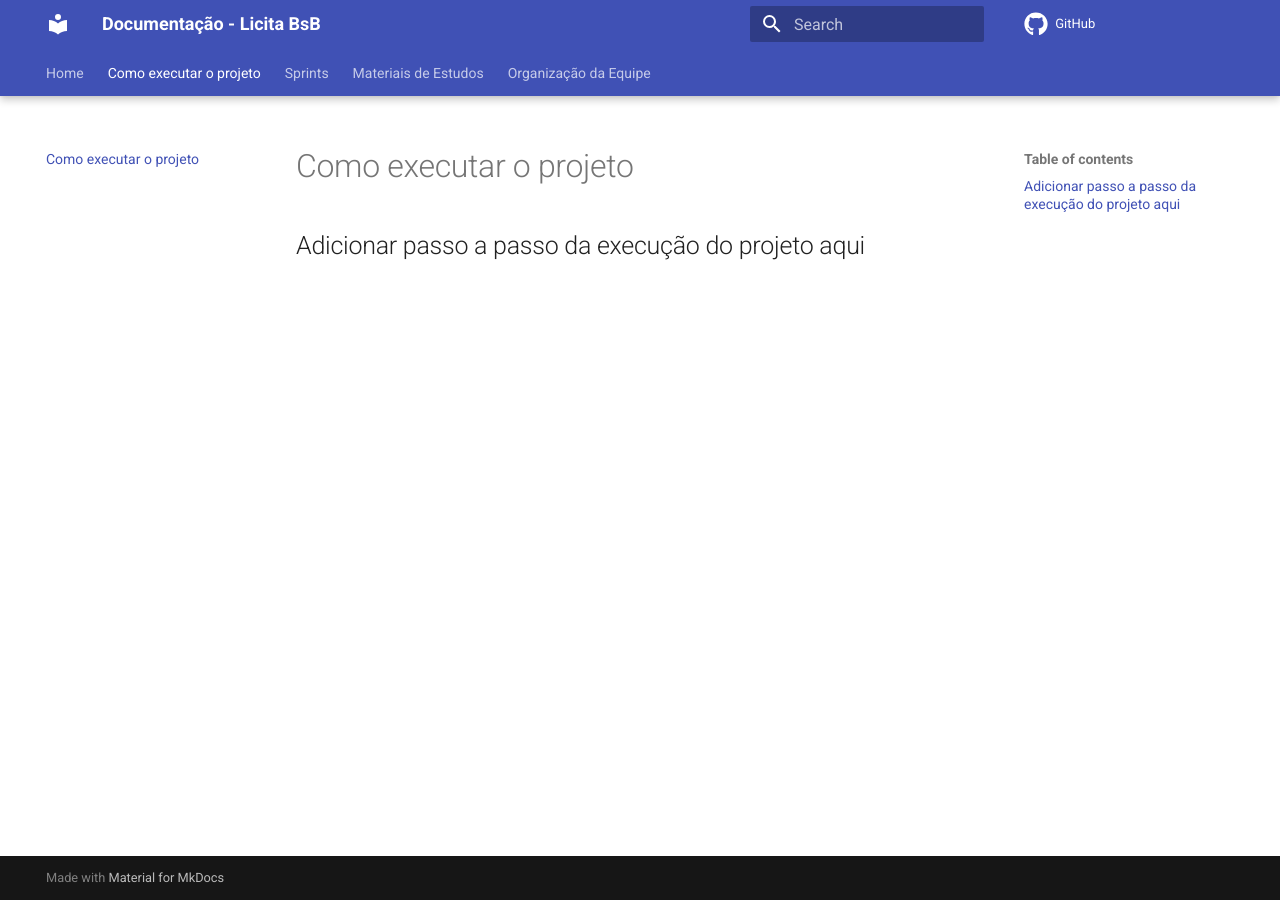
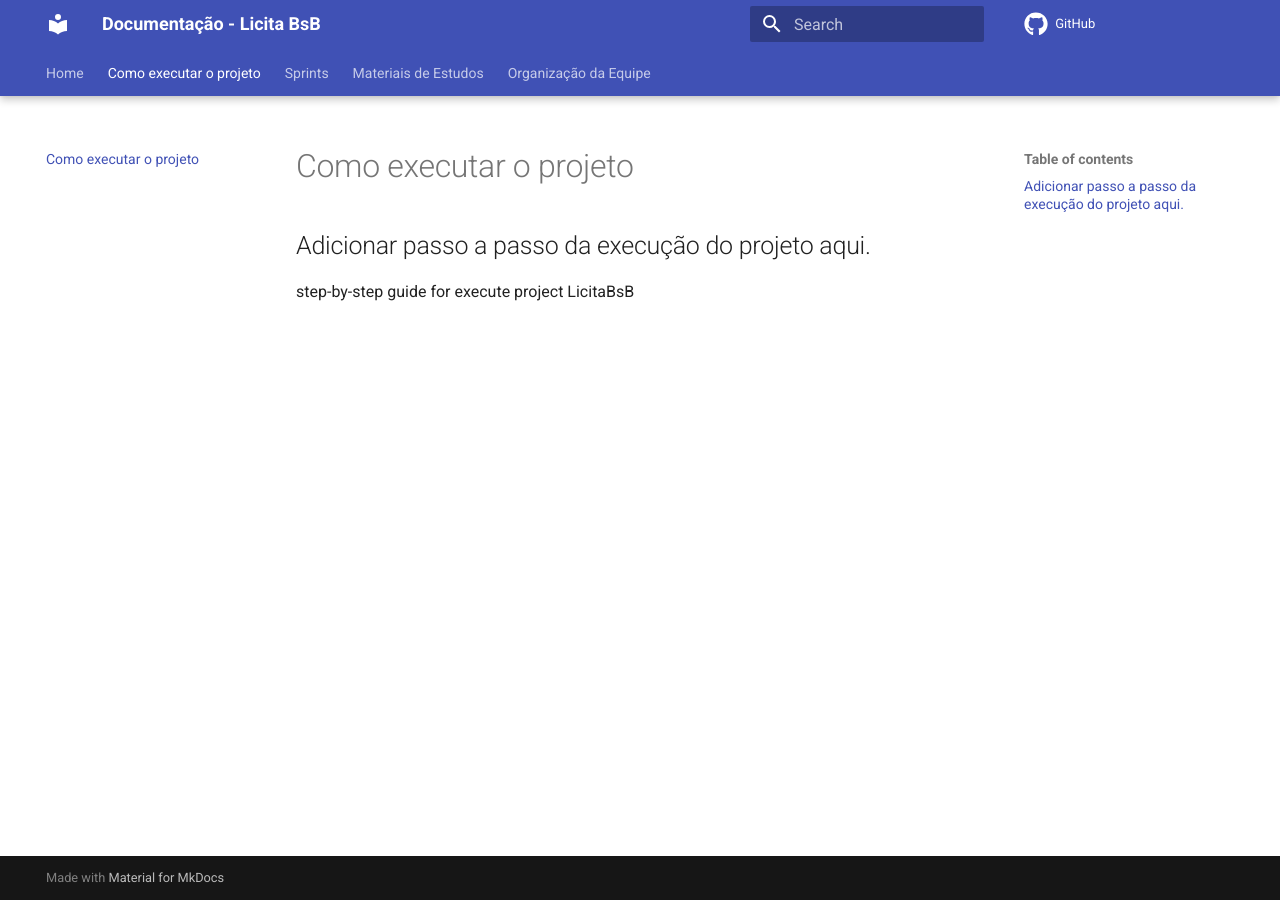
Before and after one commit to unb-mds/LicitaBSB-24.1, an MkDocs documentation site: the page built from docs/execution.md, in a window 1280 px wide. Built offline with MkDocs 1.6.1 and Material for MkDocs 9.7.7, drawn with Linux system fonts in a browser that asks for light colours; comment, search, counter and statistics services are not loaded.

Commit message:
adicionando exemplo de execution.md

```diff
--- a/docs/execution.md
+++ b/docs/execution.md
@@ -1 +1,3 @@
-## Adicionar passo a passo da execução do projeto aqui
+## Adicionar passo a passo da execução do projeto aqui.
+
+step-by-step guide for execute project LicitaBsB
```
